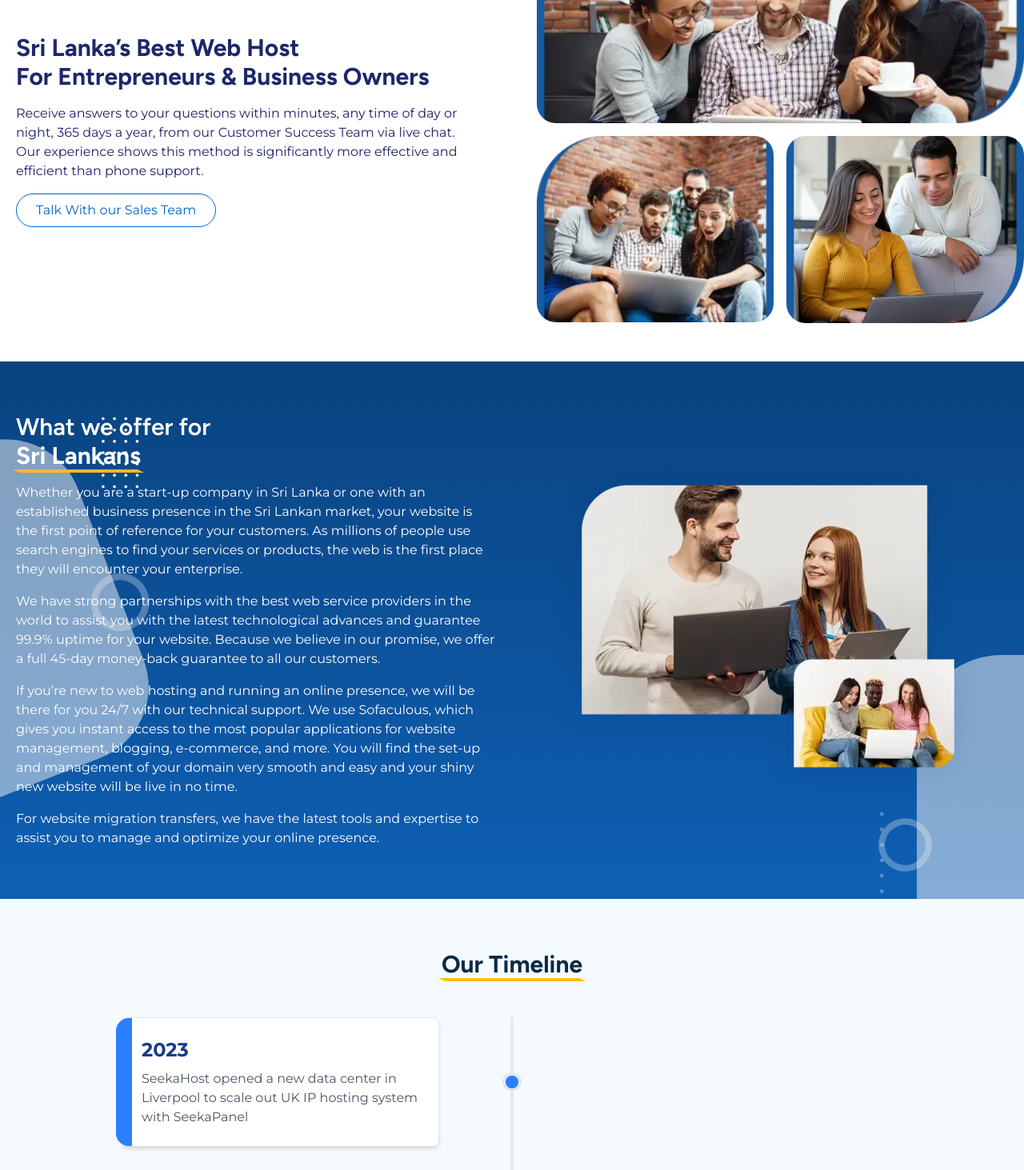
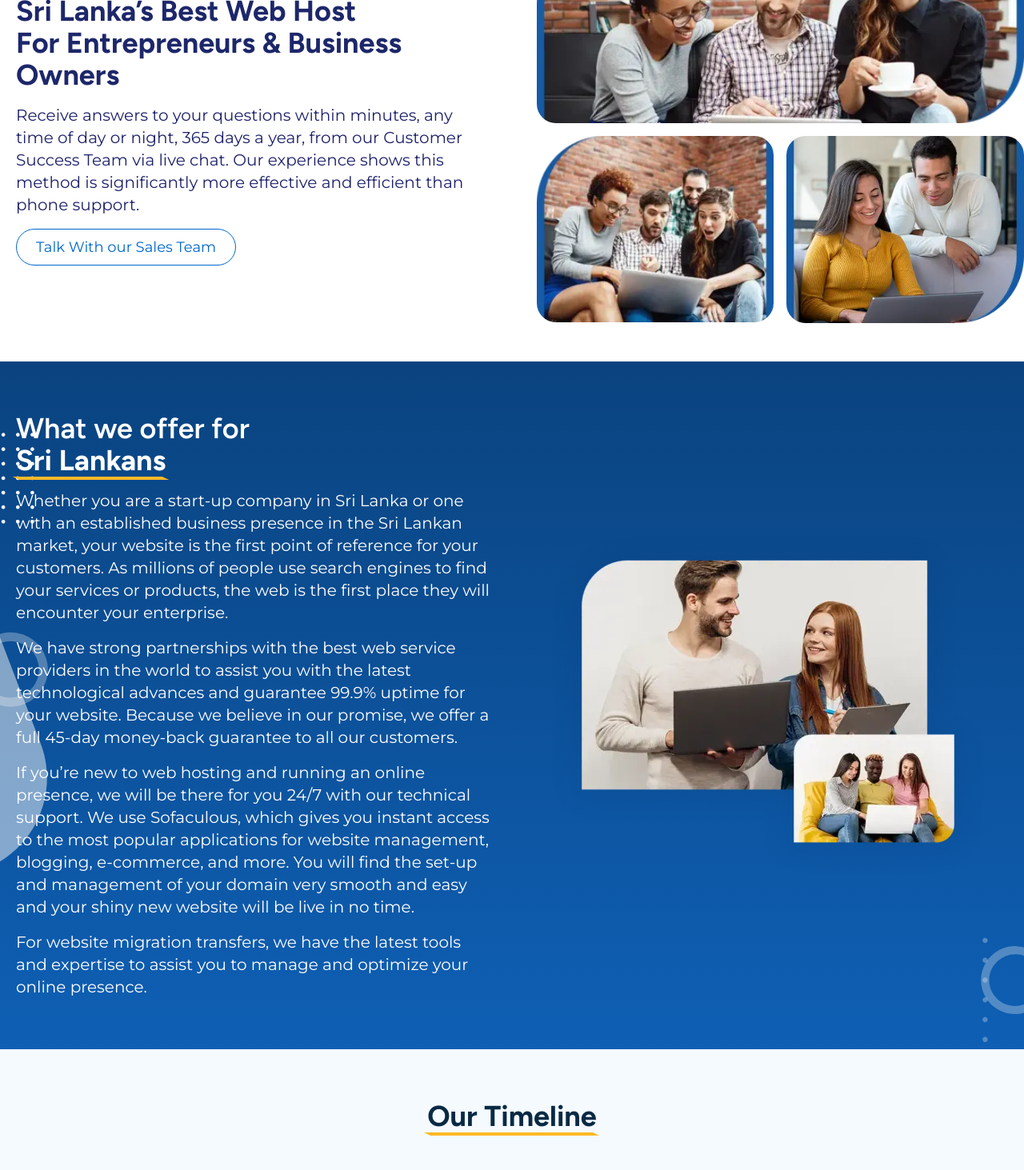
Before and after one commit to KaveeshClickDo/seekahost.lk-v3, a Next.js app: page /about in a window 1280 px wide. Shown: the part 240-1703 px from the top of the page at 80% size. Built offline with nearby package versions, Linux system fonts and the light colour scheme.

Commit message:
aboutpage fonts updated

```diff
--- a/src/components/about/Commitment.js
+++ b/src/components/about/Commitment.js
@@ -12,10 +12,10 @@ export default function Commitment() {
 
                         <div className="absolute top-0 left-0 w-4 h-full bg-[#1276DF]"></div>
                         <div className="ml-2">
-                            <h3 className="text-xl font-semibold text-gray-800 mb-3">
+                            <h3 className="text-xl md:text-3xl font-semibold mb-3">
                                 Dedicated Expert Support
                             </h3>
-                            <p className="text-gray-600">
+                            <p className="text-gray-600 md:text-xl font-medium">
                                 Your personal consultant is always available to help you make the most of IONOS products and services, answering any questions and resolving issues—at no extra cost.
                             </p>
                         </div>
@@ -26,10 +26,10 @@ export default function Commitment() {
 
                         <div className="absolute top-0 left-0 w-4 h-full bg-[#1276DF]"></div>
                         <div className="ml-2">
-                            <h3 className="text-xl font-semibold text-gray-800 mb-3">
+                            <h3 className="text-xl md:text-3xl font-semibold mb-3">
                                 Comprehensive Online Solutions
                             </h3>
-                            <p className="text-gray-600">
+                            <p className="text-gray-600 md:text-xl font-medium">
                                 From professional website creation to secure communication tools, we provide everything you need to establish a strong and credible online presence.
                             </p>
                         </div>
@@ -40,10 +40,10 @@ export default function Commitment() {
 
                         <div className="absolute top-0 left-0 w-4 h-full bg-[#1276DF]"></div>
                         <div className="ml-2">
-                            <h3 className="text-xl font-semibold text-gray-800 mb-3">
+                            <h3 className="text-xl md:text-3xl font-semibold mb-3">
                                 Cutting-Edge Server Technology
                             </h3>
-                            <p className="text-gray-600">
+                            <p className="text-gray-600 md:text-xl font-medium">
                                 Whether it&rsquo;s WordPress hosting or scalable cloud solutions, our advanced infrastructure ensures performance, security, and flexibility to support your business growth.
                             </p>
                         </div>
@@ -54,10 +54,10 @@ export default function Commitment() {
 
                         <div className="absolute top-0 left-0 w-4 h-full bg-[#1276DF]"></div>
                         <div className="ml-2">
-                            <h3 className="text-xl font-semibold text-gray-800 mb-3">
+                            <h3 className="text-xl md:text-3xl font-semibold mb-3">
                                 Smart Tools for Digital Success
                             </h3>
-                            <p className="text-gray-600">
+                            <p className="text-gray-600 md:text-xl font-medium">
                                 Leverage our SEO, online marketing, and visibility solutions to enhance your brand&rsquo;s reach, connect with customers, and stay ahead in the digital landscape.
                             </p>
                         </div>
--- a/src/components/about/Hero.js
+++ b/src/components/about/Hero.js
@@ -6,13 +6,13 @@ export default function Hero() {
             <section className="flex flex-col md:flex-row items-center justify-between max-w-7xl mx-auto py-12 px-6 md:px-0">
 
                 <div className="md:w-1/2 px-5 md:mr-15">
-                    <h2 className="text-2xl md:text-3xl font-bold text-[#1D276A] mb-4">
+                    <h2 className="text-2xl md:text-4xl font-bold text-[#1D276A] mb-4">
                         Sri Lanka&rsquo;s Best Web Host <br /> For Entrepreneurs & Business Owners
                     </h2>
-                    <p className="text-[#1D216A] mb-4">
+                    <p className="text-[#1D216A] mb-4 md:text-xl">
                         Receive answers to your questions within minutes, any time of day or night, 365 days a year, from our Customer Success Team via live chat. Our experience shows this method is significantly more effective and efficient than phone support.
                     </p>
-                    <button className="bg-white text-[#0066CC] border border-[#0066CC] px-6 py-2 rounded-full hover:bg-[#0066CC] hover:text-white transition-colors cursor-pointer">
+                    <button className="bg-white text-[#0066CC] md:text-lg border border-[#0066CC] px-6 py-2 rounded-full hover:bg-[#0066CC] hover:text-white transition-colors cursor-pointer">
                         Talk With our Sales Team
                     </button>
                 </div>
--- a/src/components/about/OurVision.js
+++ b/src/components/about/OurVision.js
@@ -15,11 +15,11 @@ export default function OurVision() {
 
                 <div className="md:w-1/2 mb-8 md:mb-0 md:pl-5 text-white">
                     <h1 className="inline-block bg-[#CCE5FF] text-blue-700 text-sm px-3 py-2 rounded-full mb-4">Our Vision</h1>
-                    <h2 className="text-xl md:text-2xl mb-6 leading-snug">
+                    <h2 className="text-xl md:text-3xl mb-6 leading-snug">
                         Our Vision is to be the best web hosting service in the world and go beyond our customer expectations with SMART web hosting services at affordable prices..
                     </h2>
                     <ul className="space-y-2">
-                        <li className="flex items-start text-sm">
+                        <li className="flex items-start text-sm md:text-xl">
                             <span className="mr-2 w-5 flex-shrink-0">
                                 <svg width="20" height="20" viewBox="0 0 20 20" fill="none" xmlns="http://www.w3.org/2000/svg">
                                     <circle cx="10" cy="10" r="6" fill="#1276DF" />
@@ -27,7 +27,7 @@ export default function OurVision() {
                             </span>
                             We deliver what we promise with quality and on-time service.
                         </li>
-                        <li className="flex items-start text-sm">
+                        <li className="flex items-start text-sm md:text-xl">
                             <span className="mr-2 w-5 flex-shrink-0">
                                 <svg width="20" height="20" viewBox="0 0 20 20" fill="none" xmlns="http://www.w3.org/2000/svg">
                                     <circle cx="10" cy="10" r="6" fill="#1276DF" />
@@ -35,7 +35,7 @@ export default function OurVision() {
                             </span>
                             We provide the latest hosting technology, resources, features and innovations.
                         </li>
-                        <li className="flex items-start text-sm">
+                        <li className="flex items-start text-sm md:text-xl">
                             <span className="mr-2 w-5 flex-shrink-0">
                                 <svg width="20" height="20" viewBox="0 0 20 20" fill="none" xmlns="http://www.w3.org/2000/svg">
                                     <circle cx="10" cy="10" r="6" fill="#1276DF" />
@@ -43,7 +43,7 @@ export default function OurVision() {
                             </span>
                             We provide uninterrupted service, uptime guarantee and high level of security.
                         </li>
-                        <li className="flex items-start text-sm">
+                        <li className="flex items-start text-sm md:text-xl">
                             <span className="mr-2 w-5 flex-shrink-0">
                                 <svg width="20" height="20" viewBox="0 0 20 20" fill="none" xmlns="http://www.w3.org/2000/svg">
                                     <circle cx="10" cy="10" r="6" fill="#1276DF" />
@@ -51,7 +51,7 @@ export default function OurVision() {
                             </span>
                             Our dedicated customer services staff works 24/7 for you.
                         </li>
-                        <li className="flex items-start text-sm">
+                        <li className="flex items-start text-sm md:text-xl">
                             <span className="mr-2 w-5 flex-shrink-0">
                                 <svg width="20" height="20" viewBox="0 0 20 20" fill="none" xmlns="http://www.w3.org/2000/svg">
                                     <circle cx="10" cy="10" r="6" fill="#1276DF" />
@@ -59,7 +59,7 @@ export default function OurVision() {
                             </span>
                             Our packages are competitive, transparent and comes with no hidden costs.
                         </li>
-                        <li className="flex items-start text-sm">
+                        <li className="flex items-start text-sm md:text-xl">
                             <span className="mr-2 w-5 flex-shrink-0">
                                 <svg width="20" height="20" viewBox="0 0 20 20" fill="none" xmlns="http://www.w3.org/2000/svg">
                                     <circle cx="10" cy="10" r="6" fill="#1276DF" />
--- a/src/components/about/Timeline.js
+++ b/src/components/about/Timeline.js
@@ -41,7 +41,7 @@ export default function Timeline () {
     return (
         <div className="py-16 bg-[#F5FAFF]">
             <div className="container mx-auto px-4  md:px-30">
-                <h2 className="text-3xl font-bold text-center mb-12 relative">
+                <h2 className="text-2xl  md:text-4xl font-bold text-center mb-12 relative">
                     <span className="relative font-bold after:content-[''] after:absolute after:left-0 after:bottom-[-3px] after:w-full after:h-[4px] after:bg-[#FDB927] after:transform after:skew-x-65">Our Timeline</span>
                 </h2>
 
@@ -71,8 +71,8 @@ export default function Timeline () {
 
                                     <div className={`absolute top-0 -left-2 w-5 h-full bg-blue-500 rounded-l-2xl`}></div>
 
-                                    <h3 className="text-2xl font-bold text-blue-900 mb-2">{item.year}</h3>
-                                    <p className="text-gray-600">{item.description}</p>
+                                    <h3 className="text-2xl  md:text-3xl font-bold text-blue-900 mb-2">{item.year}</h3>
+                                    <p className="text-gray-600 md:text-xl font-medium">{item.description}</p>
                                 </div>
                             </div>
                         </div>
--- a/src/components/about/WhatWeOffer.js
+++ b/src/components/about/WhatWeOffer.js
@@ -14,20 +14,20 @@ export default function WhatWeOffer() {
             <div className="relative z-1 max-w-7xl mx-auto px-4 md:px-0 flex flex-col md:flex-row items-center">
 
                 <div className="md:w-1/2 px-5">
-                    <h2 className="text-2xl md:text-3xl font-semibold text-white mb-4">
+                    <h2 className="text-2xl  md:text-4xl font-semibold text-white mb-4">
                         What we offer for <br /> <span className="relative font-bold after:content-[''] after:absolute after:left-0 after:bottom-[-3px] after:w-full after:h-[4px] after:bg-[#FDB927] after:transform after:skew-x-65"> Sri Lankans</span>
                     </h2>
-                    <p className="text-white mb-4">
+                    <p className="text-white md:text-xl mb-4">
                         Whether you are a start-up company in Sri Lanka or one with an established business presence in the Sri Lankan market, your website is the first point of reference for your customers.
                         As millions of people use search engines to find your services or products, the web is the first place they will encounter your enterprise.
                     </p>
-                    <p className="text-white mb-4">
+                    <p className="text-white md:text-xl mb-4">
                         We have strong partnerships with the best web service providers in the world to assist you with the latest technological advances and guarantee 99.9% uptime for your website. Because we believe in our promise, we offer a full 45-day money-back guarantee to all our customers.
                     </p>
-                    <p className="text-white mb-4">
+                    <p className="text-white md:text-xl mb-4">
                         If you&rsquo;re new to web hosting and running an online presence, we will be there for you 24/7 with our technical support. We use Sofaculous, which gives you instant access to the most popular applications for website management, blogging, e-commerce, and more. You will find the set-up and management of your domain very smooth and easy and your shiny new website will be live in no time.
                     </p>
-                    <p className="text-white">
+                    <p className="text-white md:text-xl">
                         For website migration transfers, we have the latest tools and expertise to assist you to manage and optimize your online presence.
                     </p>
                 </div>
```
